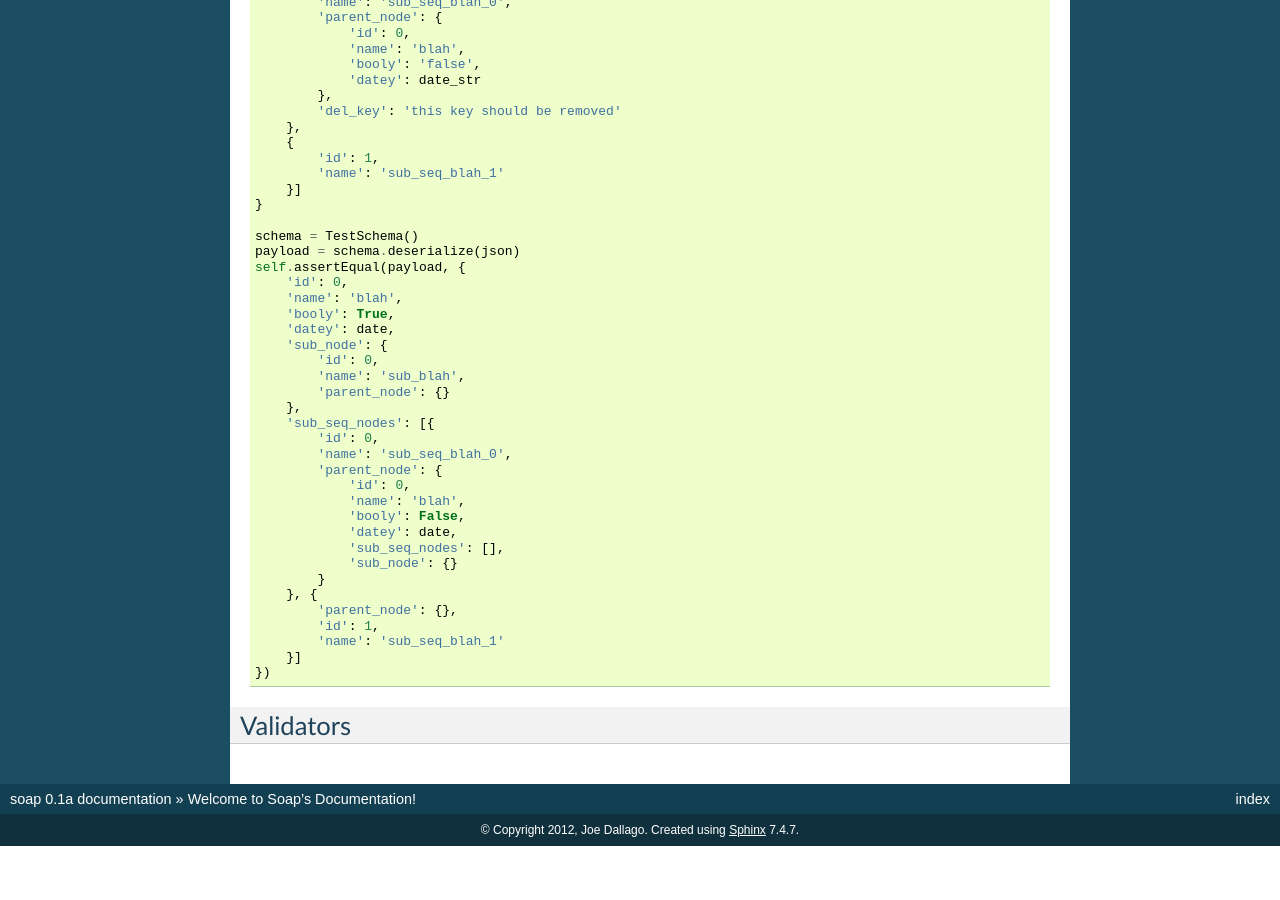
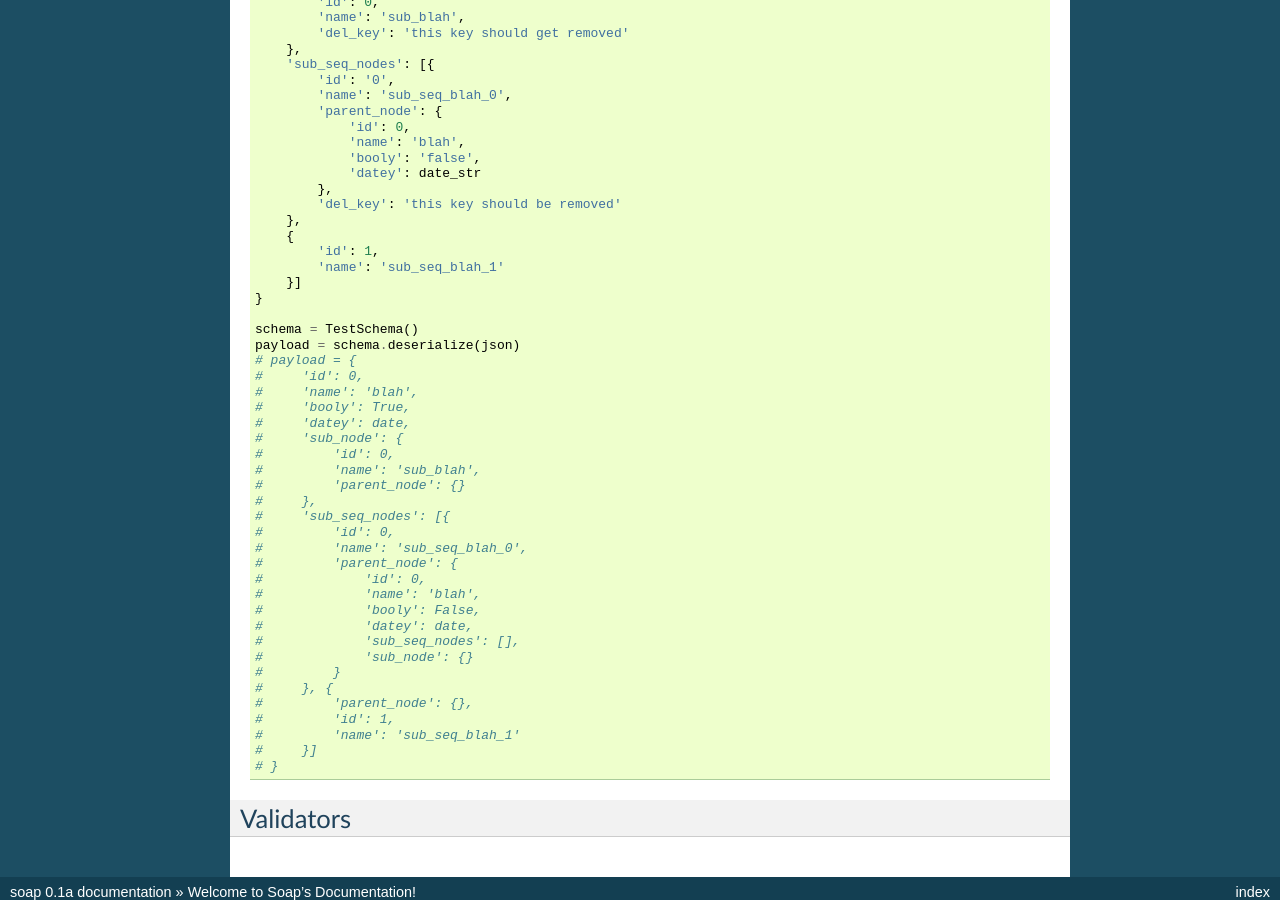
Before and after one commit to jayd3e-archive/soap, a Sphinx documentation site: the page built from docs/source/index.rst, in a window 1280 px wide and 900 px high, scrolled down 2980 px. Built offline with Sphinx 7.4.7, drawn with Linux system fonts in a browser that asks for light colours; before the commit the page ends 3826 px from its top, so only the background shows below that; some of the changed text lies outside the part shown.

Commit message:
The docs are okay for now, need to add some more details about a few other things.

```diff
--- a/docs/source/index.rst
+++ b/docs/source/index.rst
@@ -190,33 +196,33 @@ deserialization:
 
     schema = TestSchema()
     payload = schema.deserialize(json)
-    self.assertEqual(payload, {
-        'id': 0,
-        'name': 'blah',
-        'booly': True,
-        'datey': date,
-        'sub_node': {
-            'id': 0,
-            'name': 'sub_blah',
-            'parent_node': {}
-        },
-        'sub_seq_nodes': [{
-            'id': 0,
-            'name': 'sub_seq_blah_0',
-            'parent_node': {
-                'id': 0,
-                'name': 'blah',
-                'booly': False,
-                'datey': date,
-                'sub_seq_nodes': [],
-                'sub_node': {}
-            }
-        }, {
-            'parent_node': {},
-            'id': 1,
-            'name': 'sub_seq_blah_1'
-        }]
-    })
+    # payload = {
+    #     'id': 0,
+    #     'name': 'blah',
+    #     'booly': True,
+    #     'datey': date,
+    #     'sub_node': {
+    #         'id': 0,
+    #         'name': 'sub_blah',
+    #         'parent_node': {}
+    #     },
+    #     'sub_seq_nodes': [{
+    #         'id': 0,
+    #         'name': 'sub_seq_blah_0',
+    #         'parent_node': {
+    #             'id': 0,
+    #             'name': 'blah',
+    #             'booly': False,
+    #             'datey': date,
+    #             'sub_seq_nodes': [],
+    #             'sub_node': {}
+    #         }
+    #     }, {
+    #         'parent_node': {},
+    #         'id': 1,
+    #         'name': 'sub_seq_blah_1'
+    #     }]
+    # }
 
 
 Validators
```
Also changed, not shown: other parts of docs/source/index.rst (+6 -0 lines).
